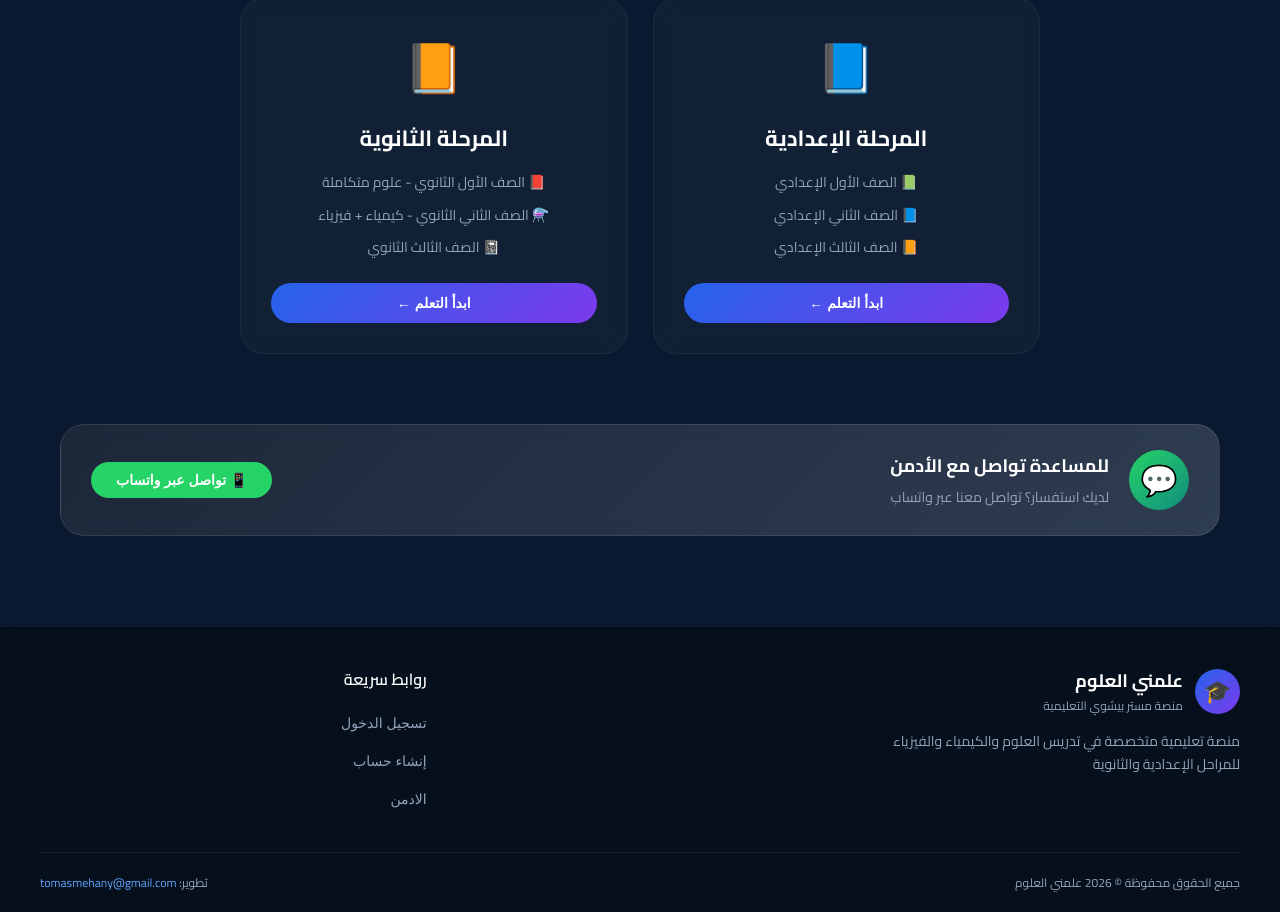
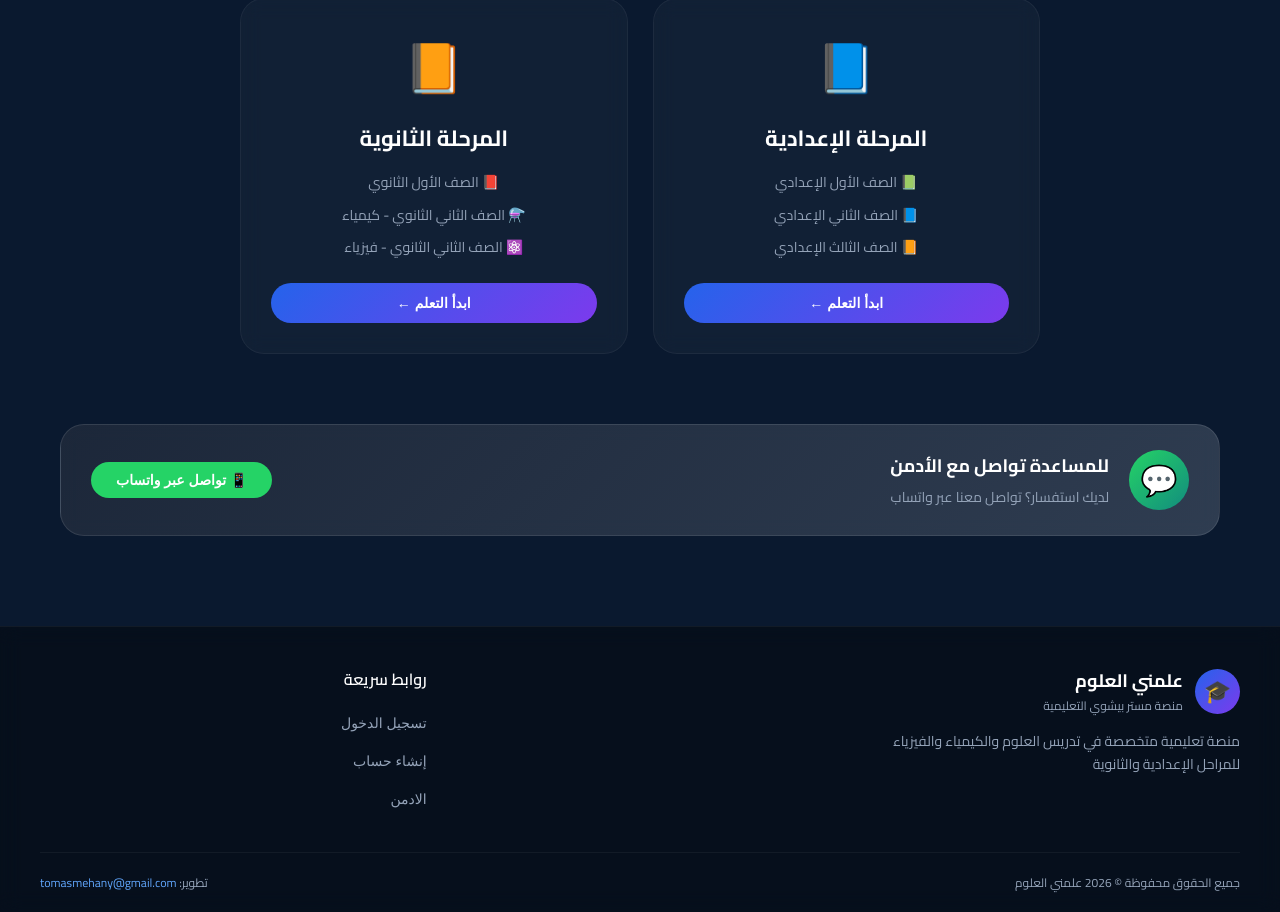
Before and after one commit to tomasmehany/almny-alaolom, a Next.js app: page / in a window 1280 px wide. Shown: the part 1254-2166 px from the top of the page. Built offline with nearby package versions, Linux system fonts and the light colour scheme.

Commit message:
Update page.tsx

```diff
--- a/app/page.tsx
+++ b/app/page.tsx
@@ -338,9 +338,9 @@ export default function Home() {
                 fontSize: isMobile ? '18px' : '22px'
               }}>المرحلة الثانوية</h3>
               <div style={styles.courseDetails}>
-                <span>📕 الصف الأول الثانوي - علوم متكاملة</span>
-                <span>⚗️ الصف الثاني الثانوي - كيمياء + فيزياء</span>
-                <span>📓 الصف الثالث الثانوي</span>
+                <span>📕 الصف الأول الثانوي</span>
+                <span>⚗️ الصف الثاني الثانوي - كيمياء</span>
+                <span>⚛️ الصف الثاني الثانوي - فيزياء</span>
               </div>
               <button
                 style={styles.courseButton}
@@ -385,7 +385,7 @@ export default function Home() {
                 fontSize: isMobile ? '13px' : '14px',
                 width: isMobile ? '100%' : 'auto'
               }}
-              onClick={() => window.open('https://wa.me/message/UKASWZCU5BNLN1?src=qr', '_blank')}
+              onClick={() => window.open('https://wa.me/+201210136240', '_blank')}
             >
               📱 تواصل عبر واتساب
             </button>
@@ -441,7 +441,7 @@ export default function Home() {
               </button>
               <button
                 style={styles.footerLink}
-                onClick={() => window.open('https://wa.me/message/UKASWZCU5BNLN1?src=qr', '_blank')}
+                onClick={() => window.open('https://wa.me/+201210136240', '_blank')}
               >
                 الادمن
               </button>
```
